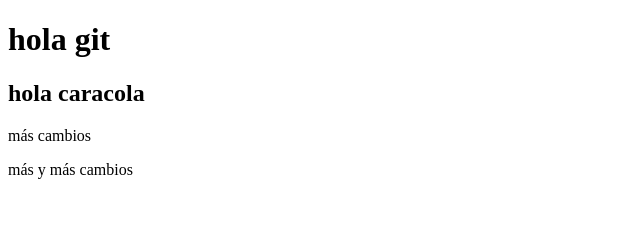
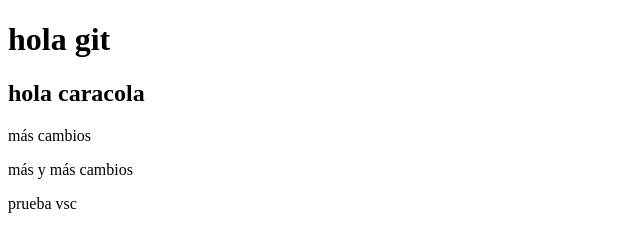
Before and after one commit to RaquelPatinhoRodriguez/cursogit, a plain HTML site: page index.html in a window 1280 px wide. Shown: the full height of the page, 0-640 px from the left. Drawn offline with Linux system fonts and the light colour scheme.

Commit message:
prueba consola vsc

```diff
--- a/index.html
+++ b/index.html
@@ -10,5 +10,6 @@
     <h2>hola caracola</h2>
     <p>más cambios</p>
     <p>más y más cambios</p>
+    <p>prueba vsc</p>
 </body>
 </html>
```
